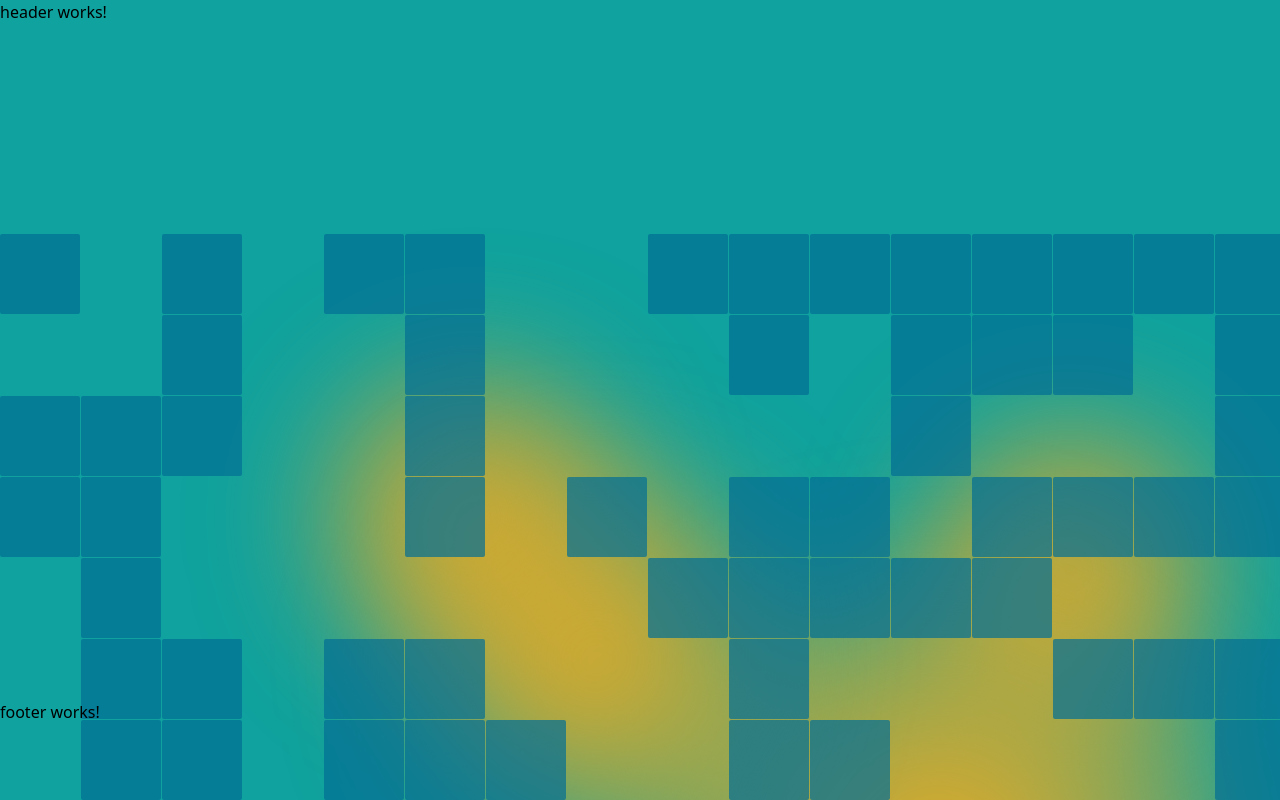
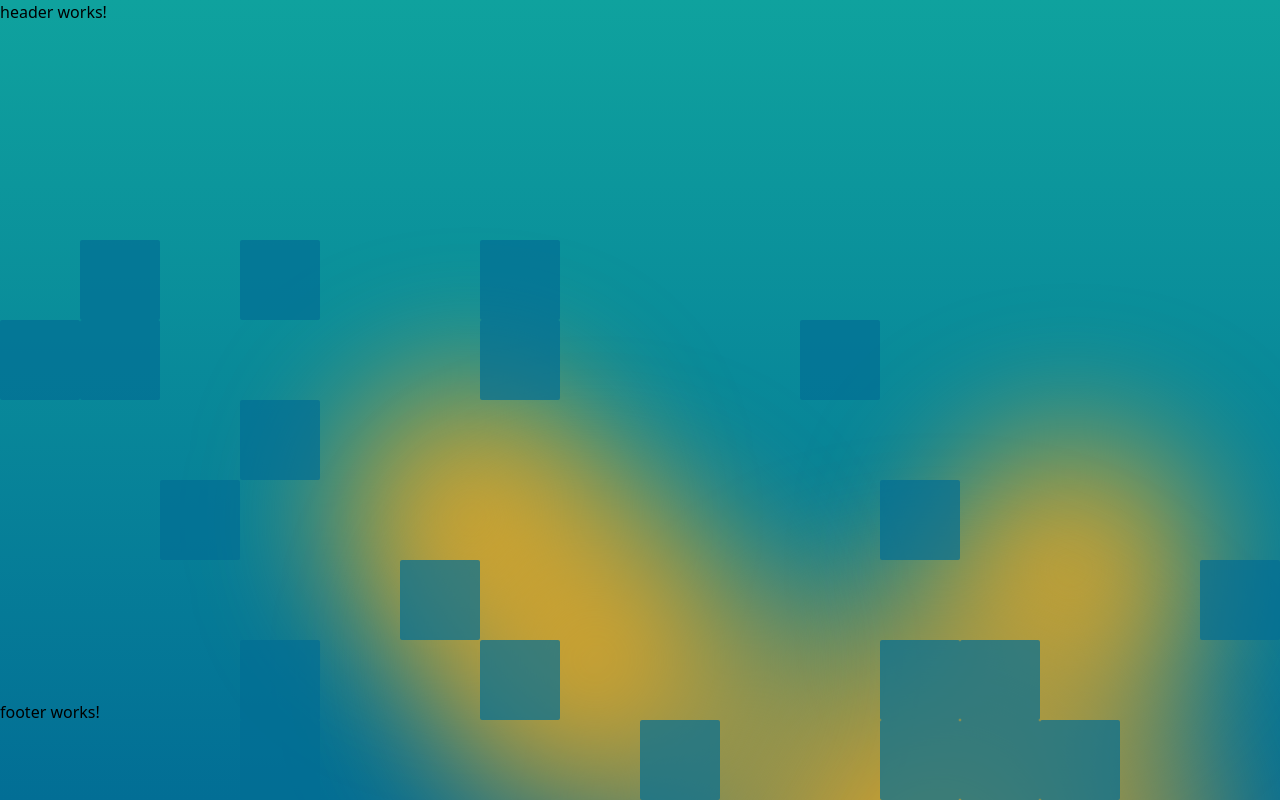
Before and after one commit to LucasKennde/Final-Project-Santander-Coders, an Angular app: page / in a window 1280 px wide. Built offline with nearby package versions, Linux system fonts and the light colour scheme.

Commit message:
Update Background

```diff
--- a/src/app/app.component.css
+++ b/src/app/app.component.css
@@ -1,3 +1,8 @@
+.background {
+    background: rgb(2, 110, 149);
+    background: linear-gradient(0deg, rgba(2, 110, 149, 1) 0%, rgba(15, 162, 158, 1) 100%);
+}
+
 .blur {
     position: absolute;
     z-index: -2;
--- a/src/app/app.component.html
+++ b/src/app/app.component.html
@@ -2,7 +2,7 @@
     <app-header />
     <main>
         <div
-            class="h-screen w-screen absolute z-[-1] top-0 overflow-hidden bg-pixel-teal ">
+            class="background h-screen w-screen absolute z-[-1] top-0 overflow-hidden ">
             <div class="blur blur1 bg-pixel-yellow"></div>
             <div class="blur blur2"></div>
             <div class="blur blur3"></div>
--- a/src/app/app.component.ts
+++ b/src/app/app.component.ts
@@ -20,7 +20,7 @@ export class AppComponent {
     this.generateGrid();
   }
   getRandomBoolean(): boolean {
-    return Math.random() >= 0.5;
+    return Math.random() * 2 <= 0.5;
   }
   generateGrid() {
     const squareSize = 80;
@@ -30,8 +30,8 @@ export class AppComponent {
         this.squares.push({
           size: squareSize,
           exist: this.getRandomBoolean(),
-          top: row * squareSize + 1 * row,
-          left: col * squareSize + 1 * col,
+          top: row * squareSize + 0 * row,
+          left: col * squareSize + 0 * col,
         });
       }
     }
```
